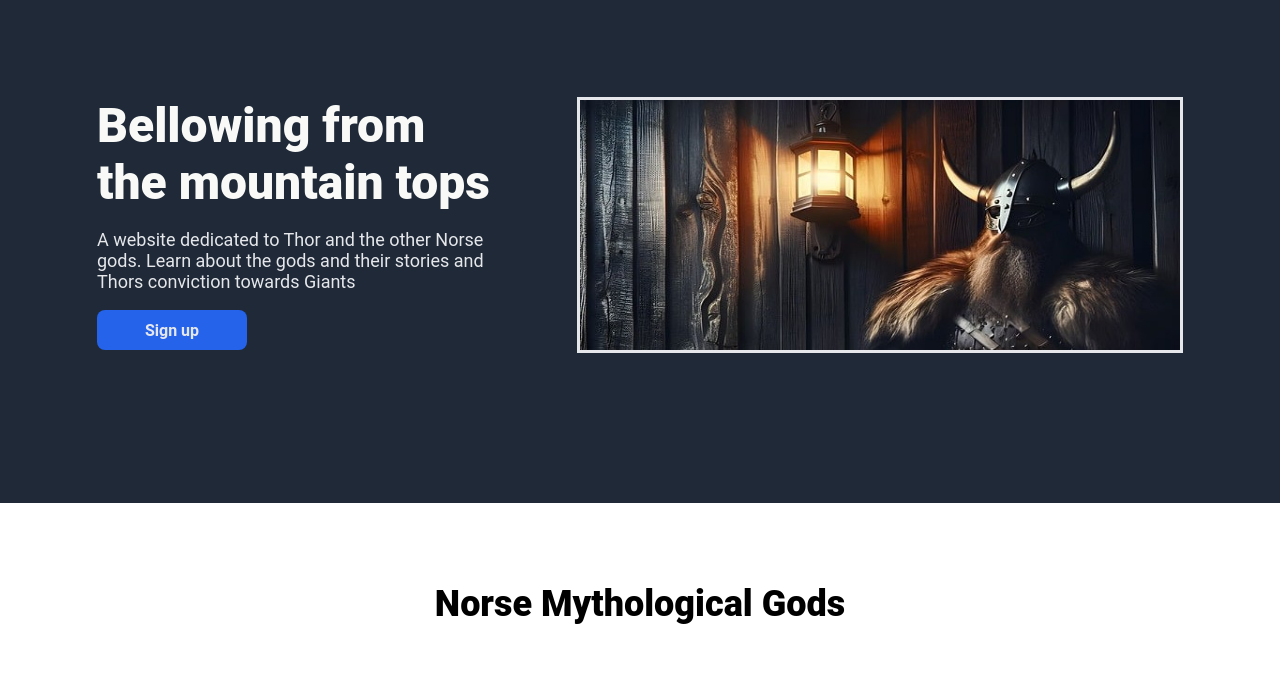
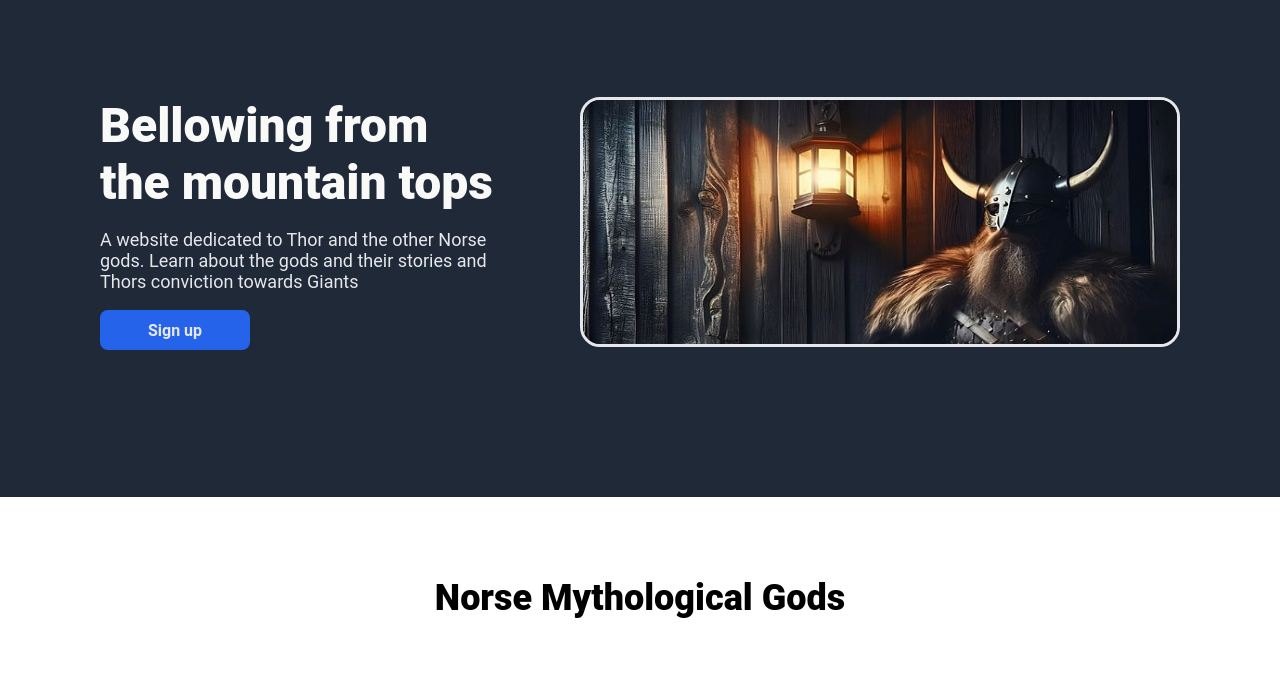
Before and after one commit to RussTP/Odin-Landing-Page, a plain HTML site: page index.html in a window 1280 px wide. Shown: the part 73-769 px from the top of the page. Drawn offline with Linux system fonts and the light colour scheme; a web font is replaced by a local one.

Commit message:
border radius now on header image, changed container to have border-box to fit appropriately

```diff
--- a/styles.css
+++ b/styles.css
@@ -111,7 +111,7 @@ display: flex;
     font-weight: bold;
 }
 
-.header-image {
+.header-image img{
     display: flex;
     align-self: flex-end;
     justify-content: center;
@@ -119,6 +119,8 @@ display: flex;
     height: 250px;
     margin-bottom: 50px;
     border: 3px solid #E5E7EB;
+    border-radius: 20px;
+    box-sizing: border-box;
 }
 
 /* random information section */
```
